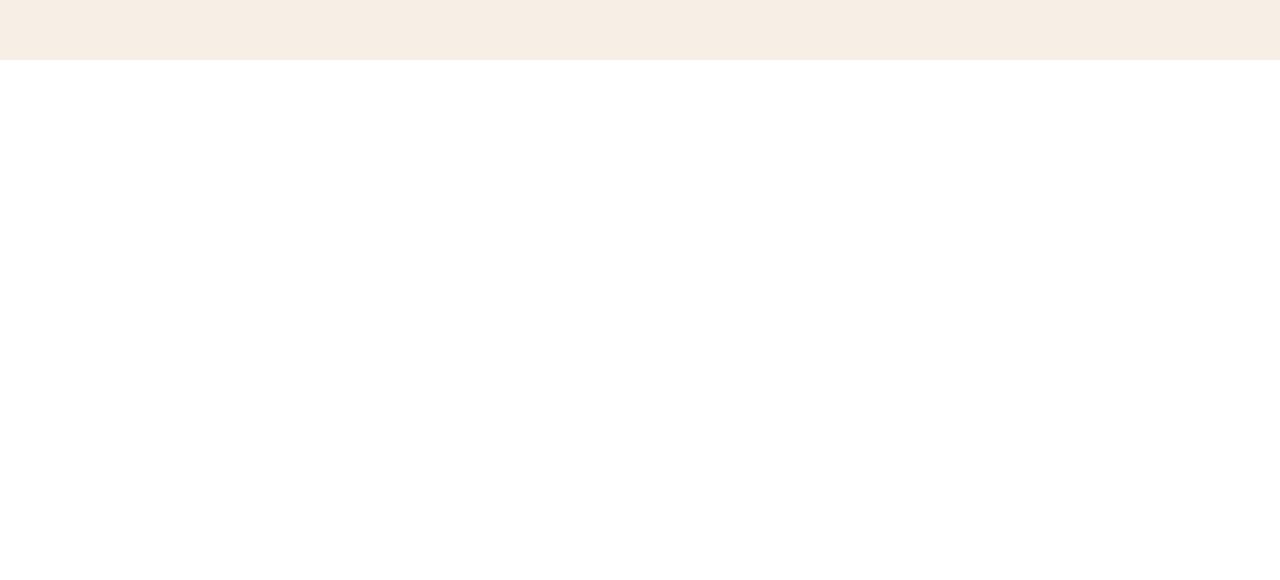
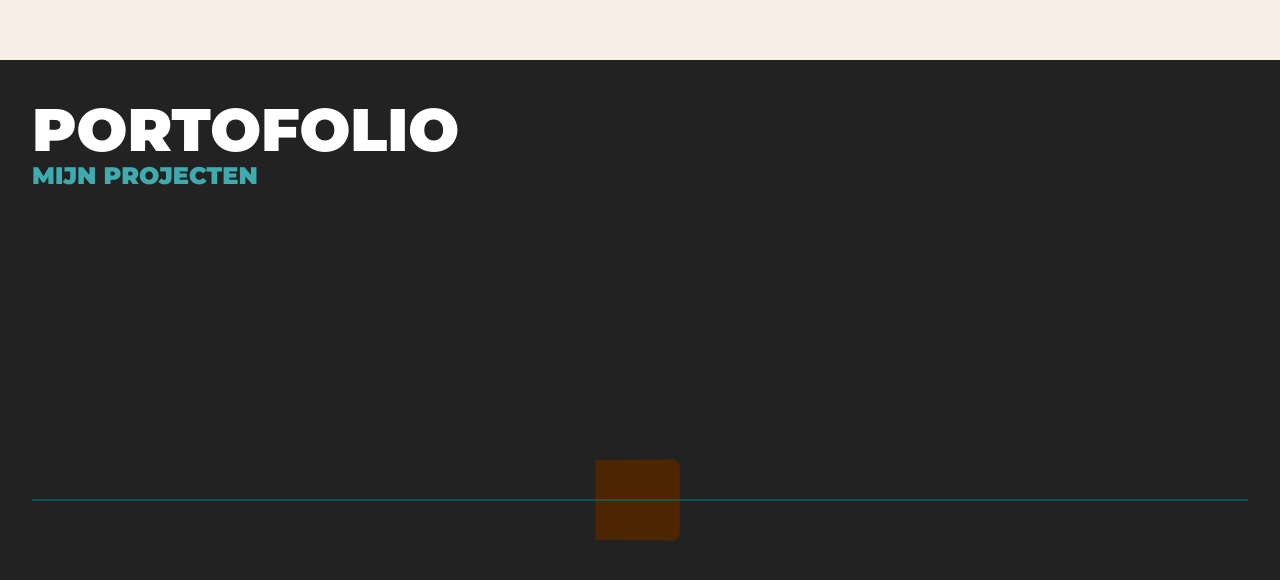
Before and after one commit to marcoFijan/portofolio, a Next.js app: page / in a window 1280 px wide. Shown: the part 2146-2726 px from the top of the page. Before the commit the page ends 2206 px from the top, so only its background shows below. Built offline with nearby package versions, Linux system fonts and the light colour scheme.

Commit message:
:art: Created startingpoint Portofoliosection

```diff
--- /dev/null
+++ b/src/Box.js
@@ -0,0 +1,23 @@
+"use client";
+
+import React from "react";
+import { useRef } from "react";
+
+function Box({ pos, rot, ...props }) {
+  const boxMesh = useRef();
+  return (
+    <mesh
+      ref={boxMesh}
+      recieveShadow={true}
+      castShadow
+      position={pos ? pos : [0, 0, 0]}
+      rotation={rot ? rot : [0, 0, 0]}
+      className=" hover:cursor-pointer"
+    >
+      <boxGeometry />
+
+      <meshPhysicalMaterial color={"orange"} />
+    </mesh>
+  );
+}
+export default Box;
--- /dev/null
+++ b/src/PortofolioProjects.js
@@ -0,0 +1,25 @@
+"use client";
+
+import Box from "./Box.js";
+import { useFrame } from "@react-three/fiber";
+import { useScroll, ScrollControls, Scroll } from "@react-three/drei";
+import { useRef } from "react";
+
+export default function HeroPortofolio({}) {
+  const phone = useRef();
+  const tl = useRef();
+  const scroll = useScroll();
+
+  return (
+    <group ref={phone}>
+      <ScrollControls pages={0} damping={0.25}>
+        <Box pos={[0, 0, 0]} rot={[0, 3, 0]} />
+        <Scroll></Scroll>
+        <Scroll html>
+          <h1 className="text-white">Portofolio</h1>
+          <h2>Mijn projecten</h2>
+        </Scroll>
+      </ScrollControls>
+    </group>
+  );
+}
--- /dev/null
+++ b/src/PortofolioSection.js
@@ -0,0 +1,26 @@
+"use client";
+
+import Projects from "./PortofolioProjects.js";
+import { Canvas } from "@react-three/fiber";
+import { OrbitControls } from "@react-three/drei";
+
+export default function HeroPortofolio() {
+  return (
+    <article className="bg-bgColorDark">
+      <div className="py-10 px-8 w-full max-w-wrapper mx-auto">
+        <div className="w-full h-screen">
+          <Canvas
+            shadows
+            className="h-full w-full"
+            camera={{ position: [0, 0, 7] }}
+          >
+            <ambientLight color={"white"} intensity={0.3} />
+            <gridHelper args={[20, 20, 0xff0000, "teal"]} />
+            <OrbitControls enableZoom={false} />
+            <Projects />
+          </Canvas>
+        </div>
+      </div>
+    </article>
+  );
+}
--- a/src/pages/index.js
+++ b/src/pages/index.js
@@ -1,5 +1,6 @@
 import HeroSection from "../HeroSection.js";
 import AboutSection from "../AboutSection.js";
+import PortofolioSection from "../PortofolioSection.js";
 
 import { Montserrat } from "next/font/google";
 
@@ -14,6 +15,7 @@ export default function Home() {
     <main className={`${montserrat.className}`}>
       <HeroSection />
       <AboutSection />
+      <PortofolioSection />
     </main>
   );
 }
```
